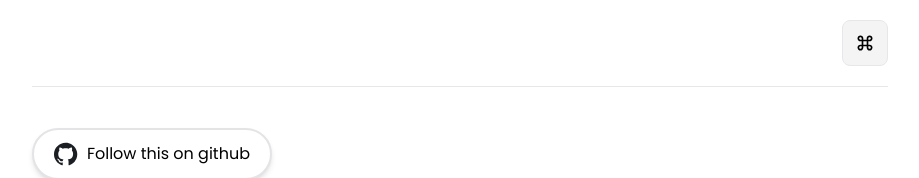
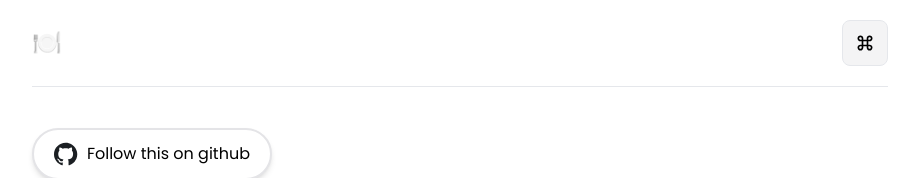
Before and after one commit to korebhaumik/CulinaryCraft, a Next.js app: page / in a window 1280 px wide. Shown: the top 178 px of the page, without its empty margins (180-1099 px from the left). Built offline with nearby package versions, Linux system fonts and the light colour scheme.

Commit message:
Added logo

```diff
--- a/src/components/Header.tsx
+++ b/src/components/Header.tsx
@@ -7,7 +7,7 @@ export default function Header({}: Props) {
   return (
     <header className="px-5 pt-5 fixed w-full z-50 max-w-4xl left-1/2 backdrop-blur-sm -translate-x-1/2">
       <nav className="flex justify-between mb-5 items-center">
-        <span className="text-2xl tracking-wide">CulinaryCraft</span>
+        <span className="text-2xl tracking-wide">🍽️ CulinaryCraft</span>
         <CommandCenter />
       </nav>
       <hr />
```
